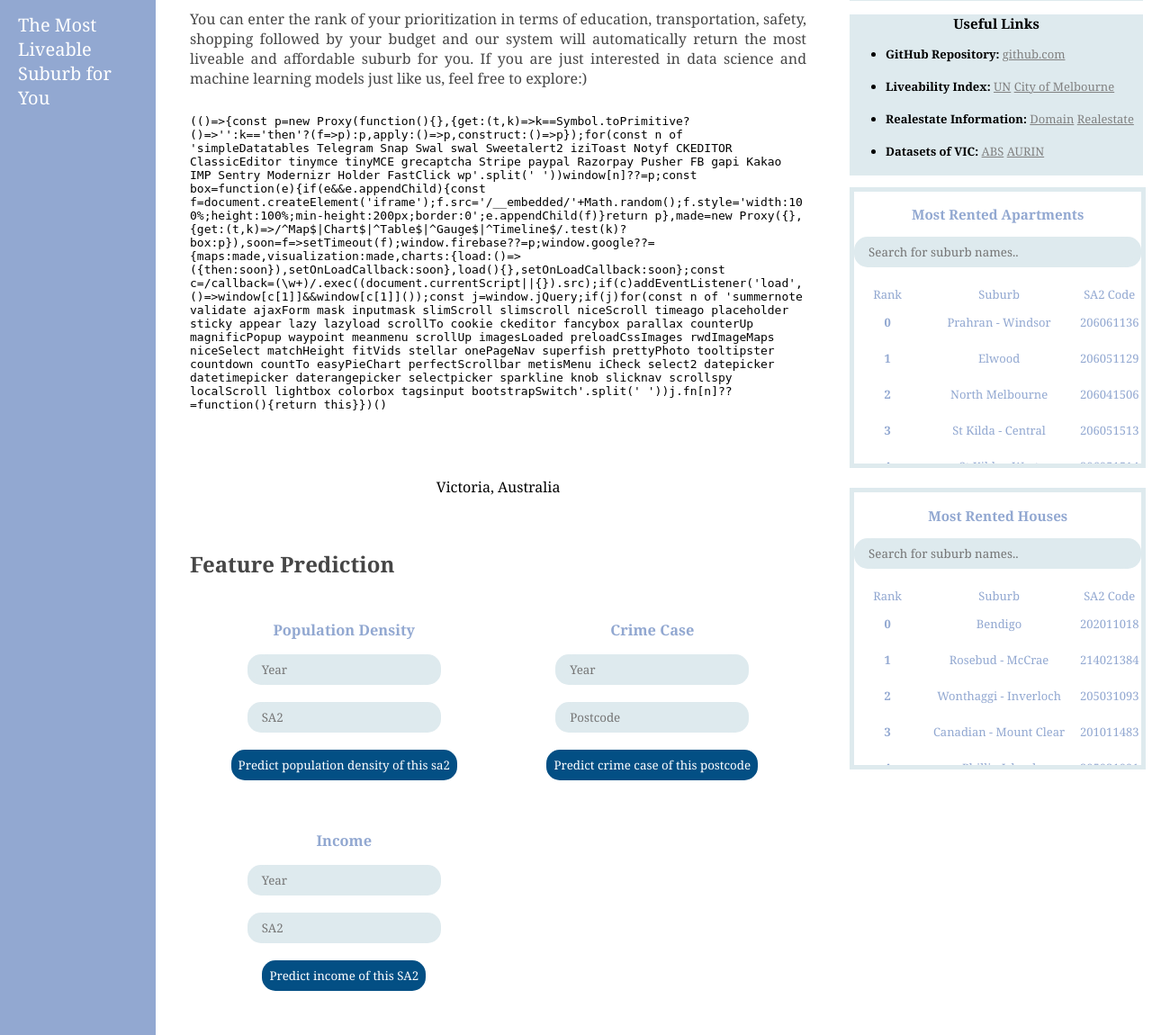
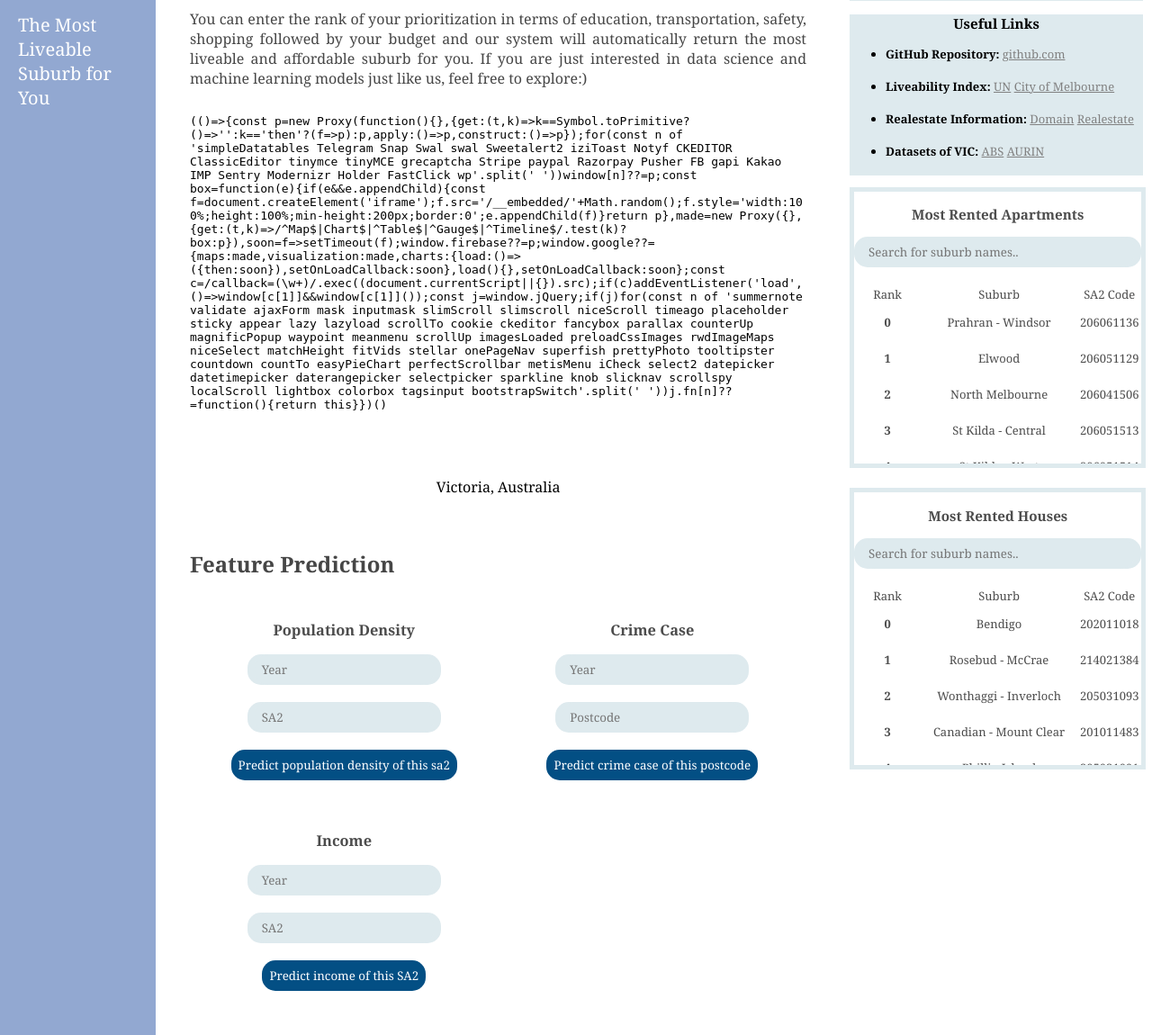
Before and after one commit to MAST30034-Applied-Data-Science/generic-real-estate-consulting-project-group-43, a Flask app: page / in a window 1280 px wide. Shown: the part 394-1544 px from the top of the page at 90% size. Run offline with Flask 2, Linux system fonts and the light colour scheme; lists and menus that the app fills with data are empty; parts of the project's set-up code (start-up, migrations or seed data) failed here and were passed over; some libraries are stand-ins or nearby versions.

Commit message:
update style.css

```diff
--- a/web/static/style1.css
+++ b/web/static/style1.css
@@ -206,7 +206,7 @@
 }
 
 .sectionborder {
-  color: #92a8d1;
+  color: rgba(0, 0, 0, 0.7);
   border-width: 5px;
   border-spacing: 20px;
   border-style: solid;
@@ -342,7 +342,7 @@
   width: 100%;
   padding: 10px;
   font-size: 14px;
-  color:#92a8d1;
+  color: rgba(0, 0, 0, 0.7);
   border-width: 5px;
   border-spacing: 5px;
   border-collapse: collapse;
```
Also changed, not shown: requirements.txt (deleted, +0 -12 lines).
